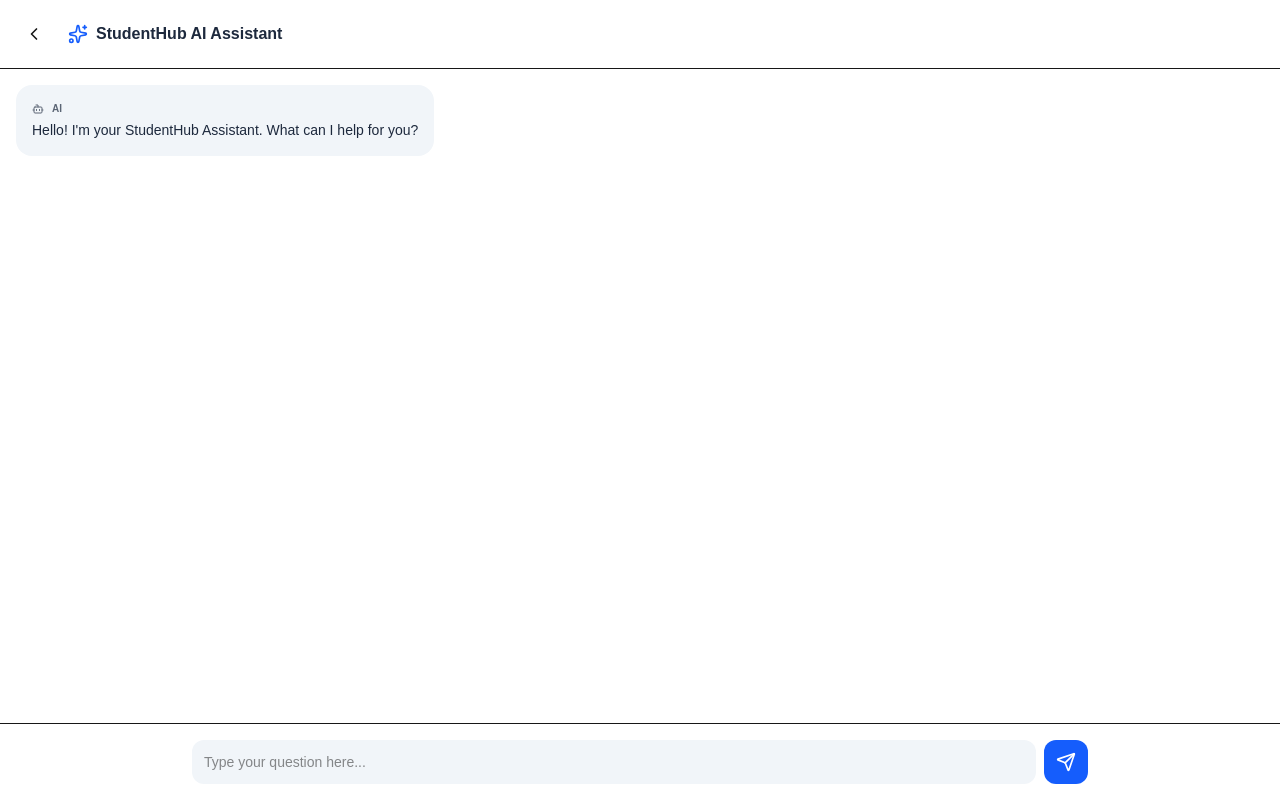
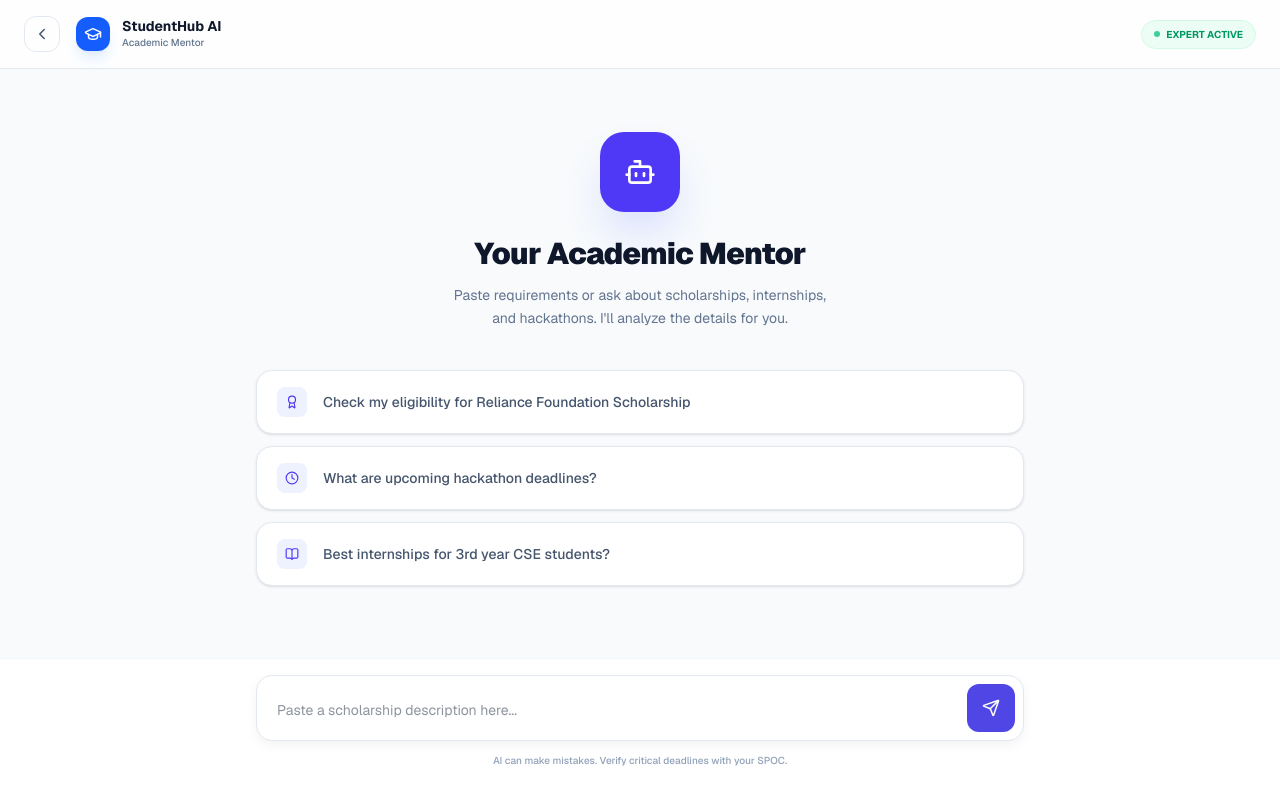
Before and after one commit to hasini2727/student-hub-gsc, a Next.js app: page /ai-assistant in a window 1280 px wide. Built offline with nearby package versions, Linux system fonts and the light colour scheme.

Commit message:
refactor: enhance AI prompt engineering for better branch-filtering accuracy and JSON parsing resilience

```diff
--- a/app/ai-assistant/page.tsx
+++ b/app/ai-assistant/page.tsx
@@ -1,97 +1,226 @@
 "use client";
-import React, { useState } from 'react';
+import React, { useState, useRef, useEffect } from 'react';
 import { GoogleGenerativeAI } from "@google/generative-ai";
-import { Sparkles, Send, Bot, User, ChevronLeft } from 'lucide-react';
+import { Send, Bot, User, ChevronLeft, Sparkles, BookOpen, Clock, Award, GraduationCap } from 'lucide-react';
 import Link from 'next/link';
+
+const renderMarkdown = (text: string) => {
+  const lines = text.split('\n');
+  return lines.map((line, i) => {
+    if (line.match(/^[\*\-] /)) {
+      const content = line.replace(/^[\*\-] /, '');
+      return <li key={i} className="ml-4 list-disc leading-relaxed mb-1 text-slate-700">{formatInline(content)}</li>;
+    }
+    if (line.match(/^\d+\. /)) {
+      const content = line.replace(/^\d+\. /, '');
+      return <li key={i} className="ml-4 list-decimal leading-relaxed mb-1 text-slate-700">{formatInline(content)}</li>;
+    }
+    if (line.startsWith('### ') || line.startsWith('## ') || line.startsWith('# ')) {
+      const content = line.replace(/^#+\s/, '');
+      return <p key={i} className="font-bold text-slate-900 mt-4 mb-2">{formatInline(content)}</p>;
+    }
+    if (line.trim() === '') return <br key={i} />;
+    return <p key={i} className="leading-relaxed mb-2 text-slate-700">{formatInline(line)}</p>;
+  });
+};
+
+const formatInline = (text: string) => {
+  const parts = text.split(/(\*\*.*?\*\*|\*.*?\*)/g);
+  return parts.map((part, i) => {
+    if (part.startsWith('**') && part.endsWith('**')) return <strong key={i} className="text-slate-900">{part.slice(2, -2)}</strong>;
+    if (part.startsWith('*') && part.endsWith('*')) return <em key={i} className="text-slate-800">{part.slice(1, -1)}</em>;
+    return part;
+  });
+};
+
+const suggestions = [
+  { icon: <Award size={14} />, text: "Check my eligibility for Reliance Foundation Scholarship" },
+  { icon: <Clock size={14} />, text: "What are upcoming hackathon deadlines?" },
+  { icon: <BookOpen size={14} />, text: "Best internships for 3rd year CSE students?" },
+];
 
 export default function AIChatPage() {
   const [input, setInput] = useState("");
-  const [messages, setMessages] = useState([
-  {
-    role: 'ai',
-    text: "Hello! I'm your StudentHub Assistant. What can I help for you?"
-  }
-]);
+  const [messages, setMessages] = useState<{role: 'user' | 'ai', text: string}[]>([]);
   const [loading, setLoading] = useState(false);
+  const bottomRef = useRef<HTMLDivElement>(null);
+  const textareaRef = useRef<HTMLTextAreaElement>(null);
 
-  const handleChat = async () => {
-    if (!input) return;
-    const userMsg = input;
+  useEffect(() => {
+    bottomRef.current?.scrollIntoView({ behavior: 'smooth' });
+  }, [messages, loading]);
+
+  const handleChat = async (overrideInput?: string) => {
+    const userMsg = (overrideInput || input).trim();
+    if (!userMsg) return;
     setMessages(prev => [...prev, { role: 'user', text: userMsg }]);
     setInput("");
+    if (textareaRef.current) textareaRef.current.style.height = 'auto';
     setLoading(true);
 
     try {
-      // 1. Initialize the AI
       const genAI = new GoogleGenerativeAI(process.env.NEXT_PUBLIC_GEMINI_API_KEY || "");
-
-      const model = genAI.getGenerativeModel({ model: "gemini-2.5-flash" });
-      const expertPrompt = `You are an expert academic assistant for StudentHub.
-        Analyze the following opportunity details, eligibility, dead line and provide a clear, concise summary.
-        Details/Question: ${userMsg}`;
-
-      // 3. Use the most modern, robust call structure
+      const model = genAI.getGenerativeModel({ model: "gemini-1.5-flash" }); // Using 1.5 or 2.5 Flash as preferred
+      const expertPrompt = `You are an Academic Mentor for StudentHub.
+        Analyze the following opportunity details and provide a professional, helpful response.
+        Use clear headings and bullets.
+        Question: ${userMsg}`;
       const result = await model.generateContent(expertPrompt);
-      const response = await result.response;
-      const text = response.text();
-
-      setMessages(prev => [...prev, { role: 'ai', text: text }]);
+      const text = result.response.text();
+      setMessages(prev => [...prev, { role: 'ai', text }]);
     } catch (err: any) {
-      console.error("AI Error:", err);
       setMessages(prev => [...prev, { role: 'ai', text: "Error: " + err.message }]);
     } finally {
       setLoading(false);
     }
   };
 
+  const handleKeyDown = (e: React.KeyboardEvent) => {
+    if (e.key === 'Enter' && !e.shiftKey) { e.preventDefault(); handleChat(); }
+  };
+
+  const isEmpty = messages.length === 0;
+
   return (
-    <div className="flex flex-col h-screen bg-white">
+    <div className="flex flex-col h-screen bg-slate-50 font-sans">
+      <style>{`
+        .user-bubble { background: #4f46e5; }
+        .ai-bubble { background: #ffffff; border: 1px solid #e2e8f0; box-shadow: 0 2px 4px rgba(0,0,0,0.02); }
+        .input-box { background: #ffffff; border: 1px solid #e2e8f0; transition: all 0.2s; box-shadow: 0 4px 12px rgba(0,0,0,0.05); }
+        .input-box:focus-within { border-color: #6366f1; box-shadow: 0 4px 20px rgba(99,102,241,0.15); }
+        .suggestion-chip { background: #ffffff; border: 1px solid #e2e8f0; transition: all 0.2s; cursor: pointer; }
+        .suggestion-chip:hover { background: #f1f5f9; border-color: #6366f1; transform: translateY(-1px); }
+        .send-btn { background: #4f46e5; transition: all 0.2s; }
+        .send-btn:hover:not(:disabled) { transform: scale(1.05); }
+        .dot-pulse span { width:6px; height:6px; border-radius:50%; background:#6366f1; animation: dp 1.2s ease-in-out infinite; }
+        .dot-pulse span:nth-child(2) { animation-delay:0.2s; }
+        .dot-pulse span:nth-child(3) { animation-delay:0.4s; }
+        @keyframes dp { 0%,80%,100%{transform:scale(0.6);opacity:0.4} 40%{transform:scale(1);opacity:1} }
+        .fade-in { animation: fadeUp 0.3s ease forwards; }
+        @keyframes fadeUp { from{opacity:0;transform:translateY(8px)} to{opacity:1;transform:translateY(0)} }
+      `}</style>
+
       {/* Header */}
-      <div className="p-4 border-b flex items-center gap-4">
-        <Link href="/" className="p-2 hover:bg-slate-100 rounded-full transition">
-          <ChevronLeft size={20} />
-        </Link>
-        <div className="flex items-center gap-2">
-          <Sparkles className="text-blue-600" size={20} />
-          <h1 className="font-bold text-slate-800">StudentHub AI Assistant</h1>
+      <nav className="bg-white/80 backdrop-blur-md border-b border-slate-200 px-6 py-4 flex items-center justify-between sticky top-0 z-50">
+        <div className="flex items-center gap-4">
+          <Link href="/" className="p-2 hover:bg-slate-100 rounded-xl transition border border-slate-200">
+            <ChevronLeft size={18} className="text-slate-600" />
+          </Link>
+          <div className="flex items-center gap-3">
+            <div className="bg-blue-600 p-2 rounded-xl shadow-lg shadow-blue-100">
+              <GraduationCap size={18} className="text-white" />
+            </div>
+            <div>
+              <p className="text-slate-900 font-bold text-sm leading-tight">StudentHub AI</p>
+              <p className="text-[10px] text-slate-500 font-medium">Academic Mentor</p>
+            </div>
+          </div>
+        </div>
+        <div className="flex items-center gap-1.5 px-3 py-1.5 rounded-full bg-emerald-50 border border-emerald-100">
+          <div className="w-1.5 h-1.5 rounded-full bg-emerald-500 animate-pulse" />
+          <span className="text-[10px] font-bold text-emerald-600 uppercase">Expert Active</span>
+        </div>
+      </nav>
+
+      {/* Chat Area */}
+      <div className="flex-1 overflow-y-auto px-4 py-8">
+        <div className="max-w-3xl mx-auto">
+          {isEmpty && (
+            <div className="fade-in text-center mt-12 mb-10">
+              <div className="w-20 h-20 bg-indigo-600 rounded-3xl mx-auto mb-6 flex items-center justify-center shadow-2xl shadow-indigo-200">
+                <Bot size={32} className="text-white" />
+              </div>
+              <h2 className="text-slate-900 font-black text-3xl mb-3 tracking-tight">
+                Your Academic Mentor
+              </h2>
+              <p className="text-slate-500 text-sm mb-10 max-w-sm mx-auto leading-relaxed">
+                Paste requirements or ask about scholarships, internships, and hackathons. I'll analyze the details for you.
+              </p>
+              <div className="grid grid-cols-1 gap-3 text-left">
+                {suggestions.map((s, i) => (
+                  <button
+                    key={i}
+                    onClick={() => handleChat(s.text)}
+                    className="suggestion-chip rounded-2xl px-5 py-4 flex items-center gap-4 shadow-sm"
+                  >
+                    <div className="p-2 bg-indigo-50 rounded-lg text-indigo-600">{s.icon}</div>
+                    <span className="text-sm font-medium text-slate-600">{s.text}</span>
+                  </button>
+                ))}
+              </div>
+            </div>
+          )}
+
+          <div className="space-y-6">
+            {messages.map((m, i) => (
+              <div key={i} className={`fade-in flex gap-4 ${m.role === 'user' ? 'justify-end' : 'justify-start'}`}>
+                {m.role === 'ai' && (
+                  <div className="w-9 h-9 rounded-xl shrink-0 flex items-center justify-center bg-indigo-600 shadow-md">
+                    <Bot size={16} className="text-white" />
+                  </div>
+                )}
+                <div className={`max-w-[85%] px-5 py-4 rounded-3xl text-sm ${
+                  m.role === 'user'
+                  ? 'user-bubble text-white rounded-tr-none shadow-lg shadow-indigo-100'
+                  : 'ai-bubble text-slate-700 rounded-tl-none'
+                }`}>
+                  {m.role === 'ai'
+                    ? <div className="prose prose-slate max-w-none">{renderMarkdown(m.text)}</div>
+                    : <p className="leading-relaxed font-medium">{m.text}</p>
+                  }
+                </div>
+                {m.role === 'user' && (
+                  <div className="w-9 h-9 rounded-xl shrink-0 flex items-center justify-center bg-white border border-slate-200 shadow-sm">
+                    <User size={16} className="text-slate-400" />
+                  </div>
+                )}
+              </div>
+            ))}
+
+            {loading && (
+              <div className="fade-in flex gap-4 justify-start">
+                <div className="w-9 h-9 rounded-xl bg-indigo-600 flex items-center justify-center shadow-md">
+                  <Bot size={16} className="text-white" />
+                </div>
+                <div className="ai-bubble px-6 py-5 rounded-3xl rounded-tl-none">
+                  <div className="dot-pulse"><span/><span/><span/></div>
+                </div>
+              </div>
+            )}
+            <div ref={bottomRef} />
+          </div>
         </div>
       </div>
 
-      {/* Chat Area */}
-      <div className="flex-1 overflow-y-auto p-4 space-y-6">
-        {messages.length === 0 && (
-          <div className="text-center mt-20 text-slate-400">
-            <Bot size={48} className="mx-auto mb-4 opacity-20" />
-            <p>Paste scholarship details or ask a career question!</p>
+      {/* Input */}
+      <div className="bg-white border-t border-slate-100 px-4 pb-8 pt-4">
+        <div className="max-w-3xl mx-auto">
+          <div className="input-box rounded-2xl flex items-end gap-2 p-2 pl-5 bg-white">
+            <textarea
+              ref={textareaRef}
+              className="flex-1 bg-transparent outline-none text-slate-800 text-sm resize-none py-3"
+              style={{ minHeight: '44px', maxHeight: '150px' }}
+              placeholder="Paste a scholarship description here..."
+              value={input}
+              rows={1}
+              onChange={(e) => {
+                setInput(e.target.value);
+                e.target.style.height = 'auto';
+                e.target.style.height = Math.min(e.target.scrollHeight, 150) + 'px';
+              }}
+              onKeyDown={handleKeyDown}
+            />
+            <button
+              onClick={() => handleChat()}
+              disabled={loading || !input.trim()}
+              className="send-btn w-12 h-12 rounded-xl shrink-0 flex items-center justify-center text-white"
+            >
+              <Send size={18} />
+            </button>
           </div>
-        )}
-        {messages.map((m, i) => (
-          <div key={i} className={`flex ${m.role === 'user' ? 'justify-end' : 'justify-start'}`}>
-            <div className={`max-w-[80%] p-4 rounded-2xl ${m.role === 'user' ? 'bg-blue-600 text-white' : 'bg-slate-100 text-slate-800'}`}>
-              <div className="flex items-center gap-2 mb-1 opacity-70">
-                {m.role === 'user' ? <User size={12}/> : <Bot size={12}/>}
-                <span className="text-[10px] font-bold uppercase">{m.role}</span>
-              </div>
-              <p className="text-sm whitespace-pre-wrap">{m.text}</p>
-            </div>
-          </div>
-        ))}
-        {loading && <div className="text-blue-600 text-xs font-bold animate-pulse">AI is thinking...</div>}
-      </div>
-
-      {/* Input Area */}
-      <div className="p-4 border-t">
-        <div className="max-w-4xl mx-auto flex gap-2">
-          <input
-            className="flex-1 p-3 bg-slate-100 rounded-xl outline-none focus:ring-2 focus:ring-blue-500 text-sm"
-            placeholder="Type your question here..."
-            value={input}
-            onChange={(e) => setInput(e.target.value)}
-            onKeyDown={(e) => e.key === 'Enter' && handleChat()}
-          />
-          <button onClick={handleChat} className="bg-blue-600 text-white p-3 rounded-xl hover:bg-blue-700 transition">
-            <Send size={20} />
-          </button>
+          <p className="text-center text-[10px] mt-3 text-slate-400 font-medium">
+            AI can make mistakes. Verify critical deadlines with your SPOC.
+          </p>
         </div>
       </div>
     </div>
```
Also changed, not shown: app/page.tsx (+62 -39 lines), components/AuthButton.tsx (+29 -15 lines).
